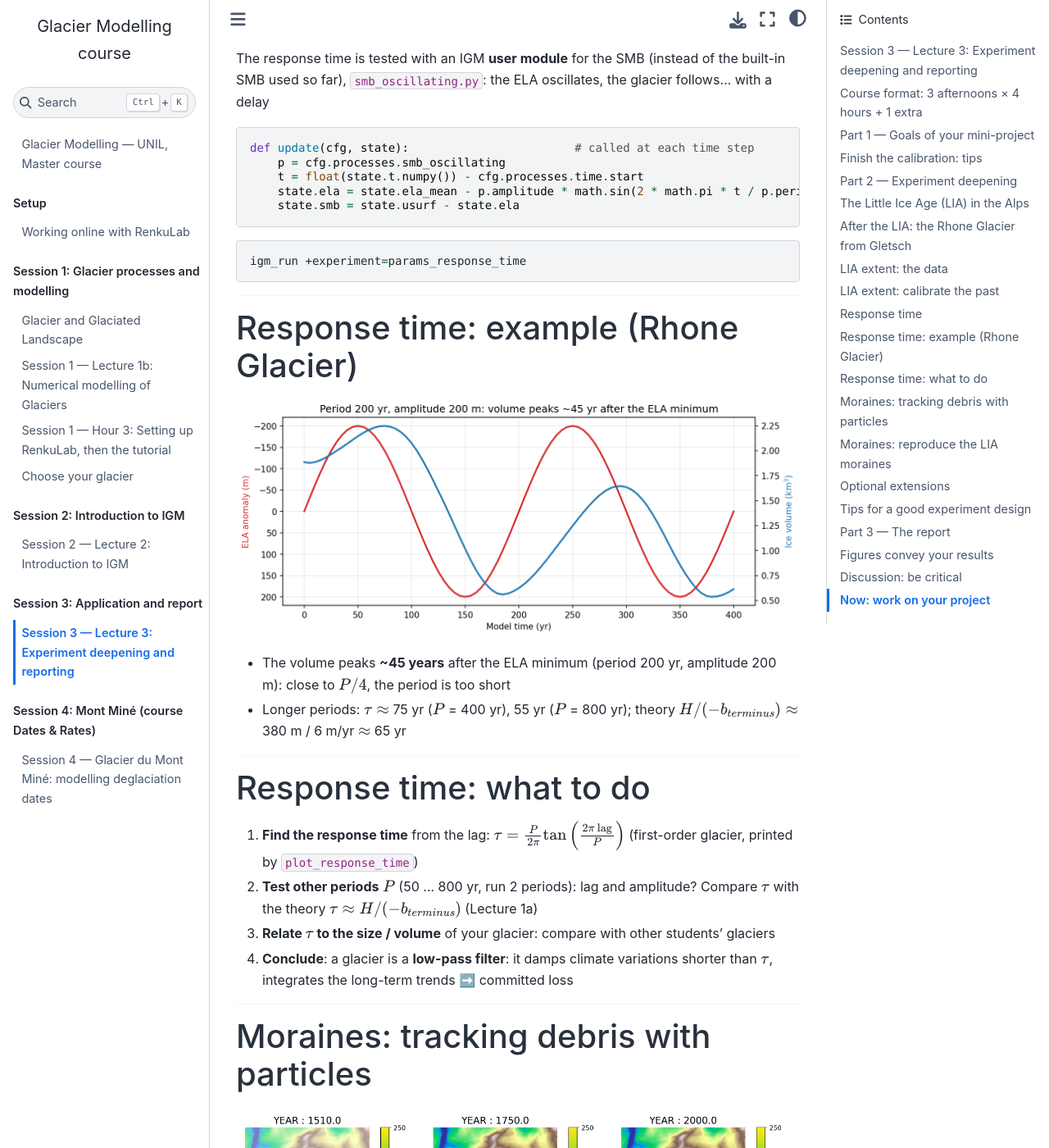
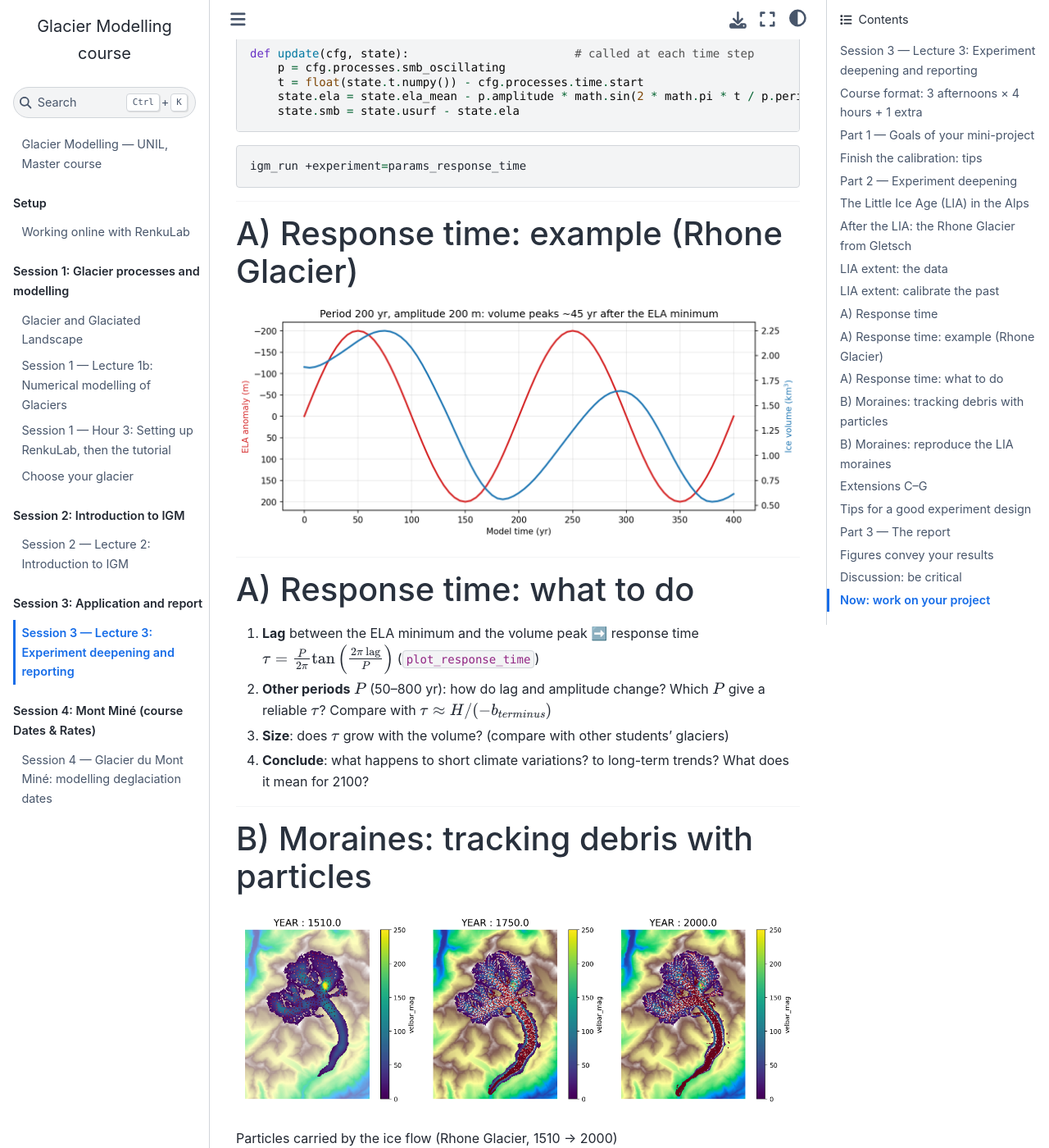
Before and after one commit to jouvetg/glamod, a Jupyter Book: the page built from session3/lecture-3-application-and-report.md, in a window 1280 px wide and 1400 px high, scrolled down 4368 px. Shown: the whole window at 82% size. Built offline with Jupyter Book 1.0.4 settings and Sphinx 7.4.7 and the Sphinx Book theme 1.1.4, drawn with Linux system fonts in a browser that asks for light colours; pages that are not in the unit, such as notebooks, are missing from menus; some of the changed text lies outside the part shown.

Commit message:
Lecture 3 and Session 3 notebook: extensions labelled A-G, response time as questions (one concise slide)

```diff
--- a/session3/lecture-3-application-and-report.md
+++ b/session3/lecture-3-application-and-report.md
@@ -34,8 +34,8 @@
 2. **Past**: can the model reproduce the **LIA maximum (~1850)** and the retreat to today? (moraines, old maps, GLAMOS length changes)
 3. **Future**: 2020–2100 under climate scenarios (RCP 2.6, 4.5, 8.5).
 
-➡️ **Session 2, basic workflow**: a calibrated model of your glacier, used for the future
-➡️ **Session 3, experiment deepening**: LIA extent, then response time, moraines
+➡️ **Session 2, basic workflow**: a calibrated model of your glacier & future
+➡️ **Session 3, experiment deepening**: LIA extent, response time, moraines, climate controls, committed loss, lake appear., debris covering, societal impacts.
 
 ---
 
@@ -55,8 +55,8 @@
 
 # Part 2 — Experiment deepening
 
-1. **First, everyone — fine-tune the model with the LIA extent**: does the model reach the mapped 1850 extent? ➡️ closer calibration of the past, then re-run the future
-2. **Then, if time allows — extensions**: **response time**, **moraines**, or one of the other questions (optional extensions, later)
+1. **First, fine-tune the model with the LIA extent**: does the model reach the mapped 1850 extent? ➡️ closer calibration of the past, then re-run the future
+2. **Then, work on optional extensions**: **A) response time**, **B) moraines**, or one of the other questions (C–G)
 
 Keep working in **your** `~/work/my-glacier` (from Session 2). Just update the course material and add the Session 3 notebook to it:
 
@@ -69,10 +69,10 @@
 
 # The Little Ice Age (LIA) in the Alps
 
-![width:1100px](fig/lia-temperature.png)
+![width:1000px](fig/lia-temperature.png)
 
-- ~1300–1860: cooler summers (~0.5–1 °C) ➡️ repeated glacier advances, last maximum **~1850**
-- Since then: retreat, accelerating since the 1980s; the LIA moraines mark the 1850 extent
+- ~1300–1860: cooler summers (~0.5–1 °C) ➡️ last maximum **~1850**
+- Since then: retreat, accelerating since the 1980s
 
 ---
 
@@ -97,18 +97,17 @@
 
 ![bg right:42% contain](fig/lia-extent-rhone.png)
 
-`compare_lia_extent`: model in 1850 vs SGI 1850 (red), today (black)
-
-Rhone, `melt_enhancer` 0.8: the front goes **too far**
-
-- Wrong **in 1850** ➡️ pre-1901 `delta_temp`
-- Wrong **today** ➡️ `melt_enhancer`
-- Front too thin ➡️ ice flow
+- Wrong **in 1850**
+➡️ tune pre-1901 `delta_temp`
+- Wrong **today**
+➡️ tune `melt_enhancer`
+- Front too thin
+➡️ tune ice flow
 - Then redo the future runs
 
 ---
 
-# Response time
+# A) Response time
 
 The response time is tested with an IGM **user module** for the SMB (instead of the built-in SMB used so far), `smb_oscillating.py`: the ELA oscillates, the glacier follows... with a delay
 
@@ -126,25 +125,22 @@
 
 ---
 
-# Response time: example (Rhone Glacier)
+# A) Response time: example (Rhone Glacier)
 
-![height:250px](fig/response-time-rhone.png)
-
-- The volume peaks **~45 years** after the ELA minimum (period 200 yr, amplitude 200 m): close to $P/4$, the period is too short
-- Longer periods: $\tau \approx$ 75 yr ($P$ = 400 yr), 55 yr ($P$ = 800 yr); theory $H/(-b_{terminus}) \approx$ 380 m / 6 m/yr $\approx$ 65 yr
+![height:450px](fig/response-time-rhone.png)
 
 ---
 
-# Response time: what to do
+# A) Response time: what to do
 
-1. **Find the response time** from the lag: $\tau = \frac{P}{2\pi}\tan\left(\frac{2\pi\,\text{lag}}{P}\right)$ (first-order glacier, printed by `plot_response_time`)
-2. **Test other periods** $P$ (50 … 800 yr, run 2 periods): lag and amplitude? Compare $\tau$ with the theory $\tau \approx H/(-b_{terminus})$ (Lecture 1a)
-3. **Relate $\tau$ to the size / volume** of your glacier: compare with other students' glaciers
-4. **Conclude**: a glacier is a **low-pass filter**: it damps climate variations shorter than $\tau$, integrates the long-term trends ➡️ committed loss
+1. **Lag** between the ELA minimum and the volume peak ➡️ response time $\tau = \frac{P}{2\pi}\tan\left(\frac{2\pi\,\text{lag}}{P}\right)$ (`plot_response_time`)
+2. **Other periods** $P$ (50–800 yr): how do lag and amplitude change? Which $P$ give a reliable $\tau$? Compare with $\tau \approx H/(-b_{terminus})$
+3. **Size**: does $\tau$ grow with the volume? (compare with other students' glaciers)
+4. **Conclude**: what happens to short climate variations? to long-term trends? What does it mean for 2100?
 
 ---
 
-# Moraines: tracking debris with particles
+# B) Moraines: tracking debris with particles
 
 ![width:1000px](fig/particles-rhone.png)
 
@@ -154,7 +150,7 @@
 
 ---
 
-# Moraines: reproduce the LIA moraines
+# B) Moraines: reproduce the LIA moraines
 
 ![bg right:38% contain](fig/moraines-rhone.png)
 
@@ -167,13 +163,13 @@
 
 ---
 
-# Optional extensions
+# Extensions C–G
 
-- **Climate controls**: what are the main controls of the future evolution? Can a warming of +1 °C be compensated by more precipitation? If so, by how much?
-- **Committed loss**: if today's climate were kept unchanged, when would the glacier stabilise (beyond 2100), and at what volume compared with today?
-- **Disconnection and lakes**: is your glacier expected to split into several branches as it retreats? Are proglacial lakes expected to form in bed overdeepenings (`topg`)?
-- **Debris cover**: if your glacier is debris-covered, melt is probably reduced: can it therefore survive longer than a clean glacier? Can this hypothesis be tested?
-- **Society**: what could be the direct societal impacts of the changes in the catchment hydrology caused by the future glacier retreat, and how do they differ between scenarios?
+- **C) Climate controls**: what are the main controls of the future evolution? Can a warming of +1 °C be compensated by more precipitation? If so, by how much?
+- **D) Committed loss**: if today's climate were kept unchanged, when would the glacier stabilise (beyond 2100), and at what volume compared with today?
+- **E) Disconnection and lakes**: is your glacier expected to split into several branches as it retreats? Are proglacial lakes expected to form in bed overdeepenings (`topg`)?
+- **F) Society**: what could be the direct societal impacts of the changes in the catchment hydrology caused by the future glacier retreat , and how do they differ between scenarios?
+- **G) Debris cover**: if your glacier is debris-covered, melt is probably reduced: can it survive longer than a clean glacier? Can this hypothesis be tested?
 
 ---
 
@@ -226,7 +222,7 @@
 Today:
 - Finish the basic workflow on your glacier (Session 2)
 - Fine-tune the calibration of the past with the 1850 extent, then re-run the future scenarios
-- If time allows: response time, moraines, or other extensions
+- Then: extensions (A–G) suitable for your glacier
 - Draft your figures
 - Start your report (outline, study site, methods)
 
```
Also changed, not shown: 1 other file.
